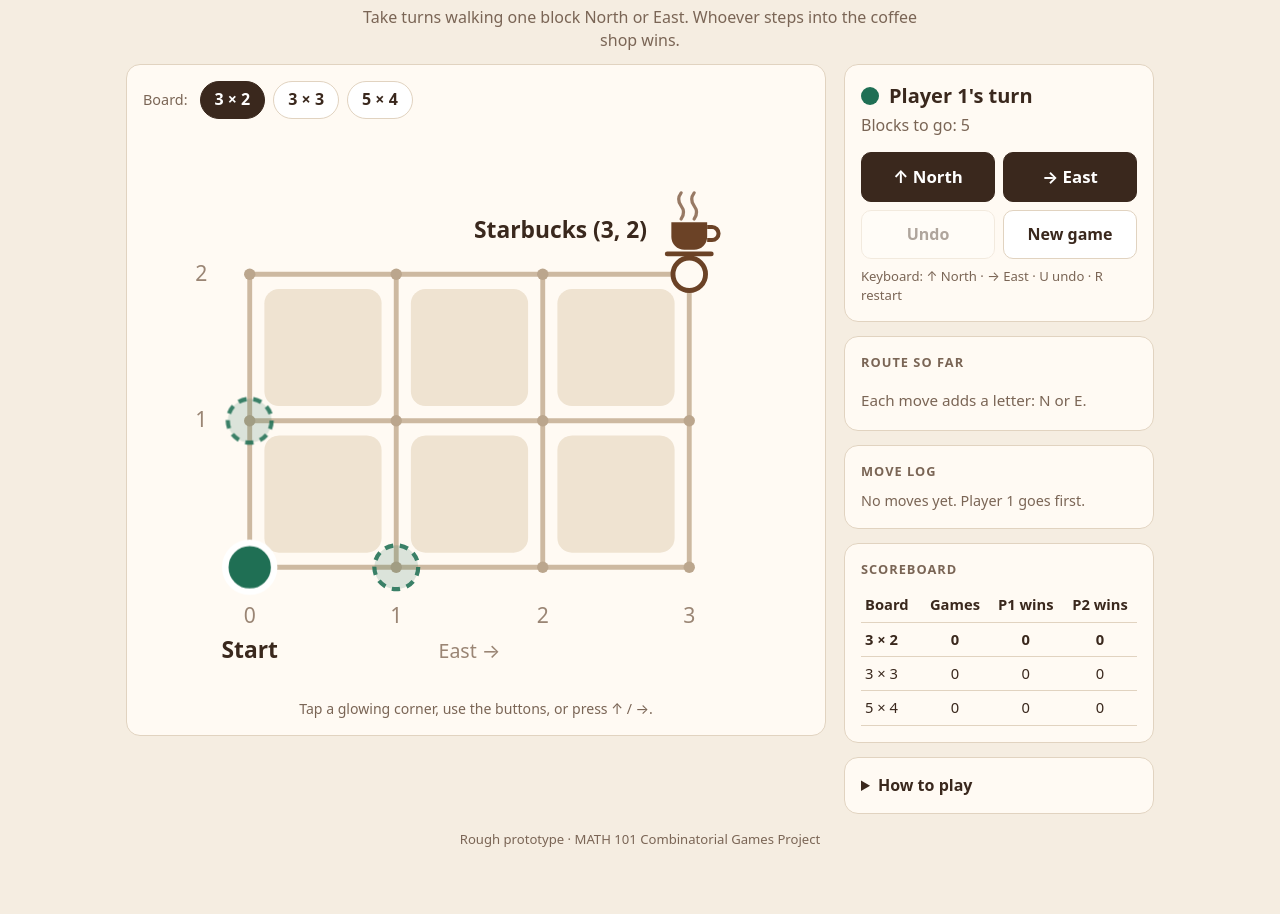
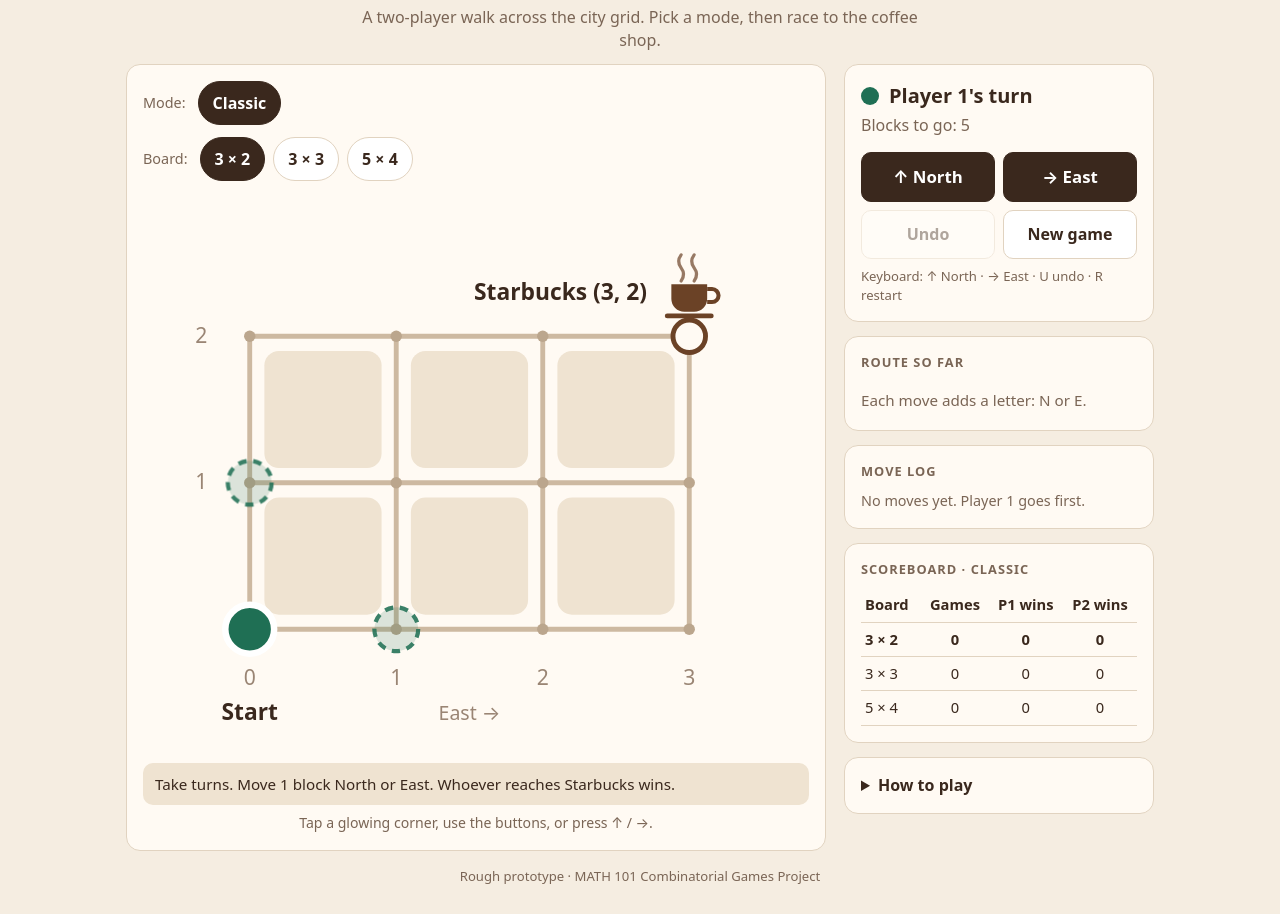
Before and after one commit to dschell3/coffee-shop-expedition, a plain HTML site: page v2/index.html in a window 1280 px wide. Shown: the part 72-986 px from the top of the page. Before the commit the page ends 949 px from the top, so only its background shows below. Drawn offline with Linux system fonts and the light colour scheme.

Commit message:
Add mode picker and rule summary

```diff
--- a/v2/index.html
+++ b/v2/index.html
@@ -84,9 +84,12 @@
   .sizes span { color: var(--muted); font-size: 0.9rem; margin-right: 4px; }
   .size-btn {
     border: 1px solid var(--line); background: var(--btn-bg); color: var(--ink);
-    padding: 6px 14px; border-radius: 999px; font: inherit; font-weight: 600; cursor: pointer;
+    padding: 6px 14px; min-height: 44px; border-radius: 999px; font: inherit; font-weight: 600; cursor: pointer;
   }
   .size-btn[aria-pressed="true"] { background: var(--solid); color: var(--solid-ink); border-color: var(--solid); }
+  .rules { margin: 10px 0 0; padding: 10px 12px; border-radius: 10px; background: var(--block); font-size: 0.95rem; }
+  .rules p { margin: 0; }
+  .rules p + p { margin-top: 4px; color: var(--muted); font-size: 0.9rem; }
 
   #board svg { width: 100%; height: auto; display: block; max-height: 70vh; }
   .blk { fill: var(--block); }
@@ -144,19 +147,20 @@
 <div class="wrap">
   <header>
     <h1>The Coffee Shop Expedition</h1>
-    <p class="sub">Take turns walking one block North or East. Whoever steps into the coffee shop wins.</p>
+    <p class="sub">A two-player walk across the city grid. Pick a mode, then race to the coffee shop.</p>
   </header>
 
   <main>
     <section class="card" aria-label="Game board">
-      <div class="sizes" role="group" aria-label="Board size">
+      <div class="sizes" role="group" aria-label="Game mode" id="modes">
+        <span>Mode:</span>
+      </div>
+      <div class="sizes" role="group" aria-label="Board size" id="sizes">
         <span>Board:</span>
-        <button class="size-btn" id="size-3x2" data-size="3x2">3 × 2</button>
-        <button class="size-btn" id="size-3x3" data-size="3x3">3 × 3</button>
-        <button class="size-btn" id="size-5x4" data-size="5x4">5 × 4</button>
       </div>
       <div id="board"></div>
-      <p class="hint">Tap a glowing corner, use the buttons, or press ↑ / →.</p>
+      <div class="rules" id="rules"></div>
+      <p class="hint" id="boardHint">Tap a glowing corner, use the buttons, or press ↑ / →.</p>
     </section>
 
     <aside>
@@ -183,7 +187,7 @@
       </section>
 
       <section class="card">
-        <h2>Scoreboard</h2>
+        <h2 id="scoreTitle">Scoreboard</h2>
         <table>
           <thead><tr><th>Board</th><th>Games</th><th>P1 wins</th><th>P2 wins</th></tr></thead>
           <tbody id="scores"></tbody>
@@ -211,13 +215,25 @@
 (function () {
   const PCLASS = { 1: 'var(--p1)', 2: 'var(--p2)' };
   const SIZES = { '3x2': [3, 2], '3x3': [3, 3], '5x4': [5, 4] };
+  const MODES = {
+    classic: {
+      name: 'Classic',
+      boards: ['3x2', '3x3', '5x4'],
+      rules: 'Take turns. Move 1 block North or East. Whoever reaches Starbucks wins.'
+    }
+  };
 
+  let mode = 'classic';
   let sizeKey = '3x2';
   let n = 3, m = 2;
   let path = [{ x: 0, y: 0 }];
   let moves = [];
+  // Scoreboard is kept for every mode and board size.
   const scores = {};
-  Object.keys(SIZES).forEach(k => { scores[k] = { games: 0, p1: 0, p2: 0 }; });
+  Object.keys(MODES).forEach(mk => {
+    scores[mk] = {};
+    MODES[mk].boards.forEach(k => { scores[mk][k] = { games: 0, p1: 0, p2: 0 }; });
+  });
 
   const $ = id => document.getElementById(id);
   const cur = () => path[path.length - 1];
@@ -238,7 +254,7 @@
     path.push(d === 'E' ? { x: c.x + 1, y: c.y } : { x: c.x, y: c.y + 1 });
     moves.push(d);
     if (isOver()) {
-      const s = scores[sizeKey];
+      const s = scores[mode][sizeKey];
       s.games++;
       if (winner() === 1) s.p1++; else s.p2++;
     }
@@ -262,6 +278,13 @@
     sizeKey = key;
     [n, m] = SIZES[key];
     newGame();
+  }
+
+  function setMode(key) {
+    mode = key;
+    // If this mode doesn't offer the current board, fall back to its first one.
+    const boards = MODES[mode].boards;
+    setSize(boards.includes(sizeKey) ? sizeKey : boards[0]);
   }
 
   function cupIcon(cx, cy) {
@@ -368,21 +391,43 @@
   }
 
   function renderScores() {
-    $('scores').innerHTML = Object.keys(SIZES).map(k => {
-      const s = scores[k];
+    $('scoreTitle').textContent = `Scoreboard · ${MODES[mode].name}`;
+    $('scores').innerHTML = MODES[mode].boards.map(k => {
+      const s = scores[mode][k];
       const [a, b] = SIZES[k];
       return `<tr class="${k === sizeKey ? 'current' : ''}"><td>${a} × ${b}</td><td>${s.games}</td><td>${s.p1}</td><td>${s.p2}</td></tr>`;
     }).join('');
   }
 
-  function renderSizes() {
-    document.querySelectorAll('.size-btn').forEach(b => {
-      b.setAttribute('aria-pressed', b.dataset.size === sizeKey ? 'true' : 'false');
+  // Pill buttons for a picker row. `items` is [[key, label], ...].
+  function renderPills(container, items, selected, onPick) {
+    container.querySelectorAll('button').forEach(b => b.remove());
+    items.forEach(([key, label]) => {
+      const b = document.createElement('button');
+      b.className = 'size-btn';
+      b.textContent = label;
+      b.setAttribute('aria-pressed', key === selected ? 'true' : 'false');
+      b.addEventListener('click', () => onPick(key));
+      container.appendChild(b);
     });
   }
 
+  function renderModes() {
+    renderPills($('modes'), Object.keys(MODES).map(k => [k, MODES[k].name]), mode, setMode);
+  }
+
+  function renderSizes() {
+    renderPills($('sizes'), MODES[mode].boards.map(k => [k, `${SIZES[k][0]} × ${SIZES[k][1]}`]), sizeKey, setSize);
+  }
+
+  function renderRules() {
+    $('rules').innerHTML = `<p>${MODES[mode].rules}</p>`;
+  }
+
   function render() {
+    renderModes();
     renderSizes();
+    renderRules();
     renderBoard();
     renderTurn();
     renderWord();
@@ -390,7 +435,6 @@
     renderScores();
   }
 
-  document.querySelectorAll('.size-btn').forEach(b => b.addEventListener('click', () => setSize(b.dataset.size)));
   $('btnN').addEventListener('click', () => move('N'));
   $('btnE').addEventListener('click', () => move('E'));
   $('btnUndo').addEventListener('click', undo);
```
